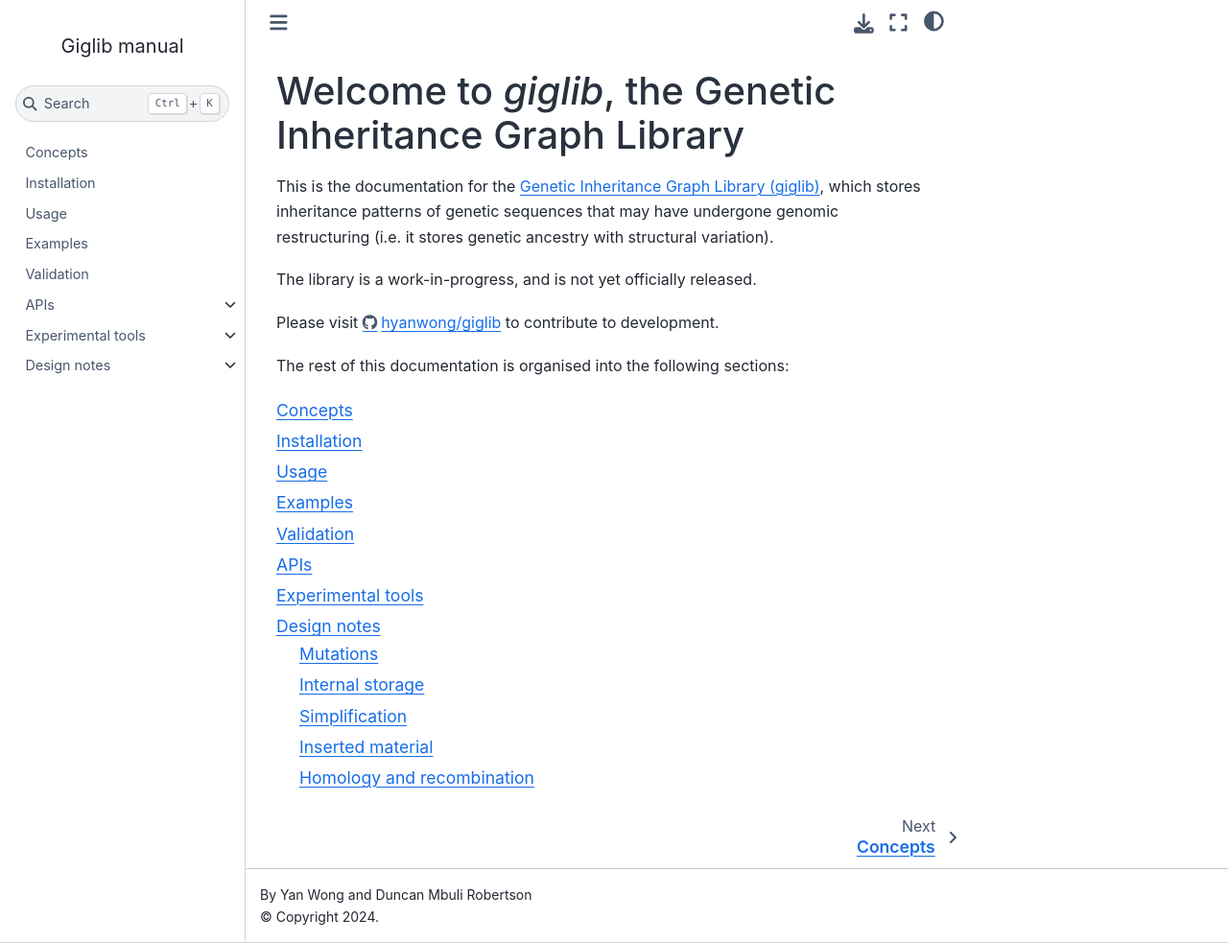
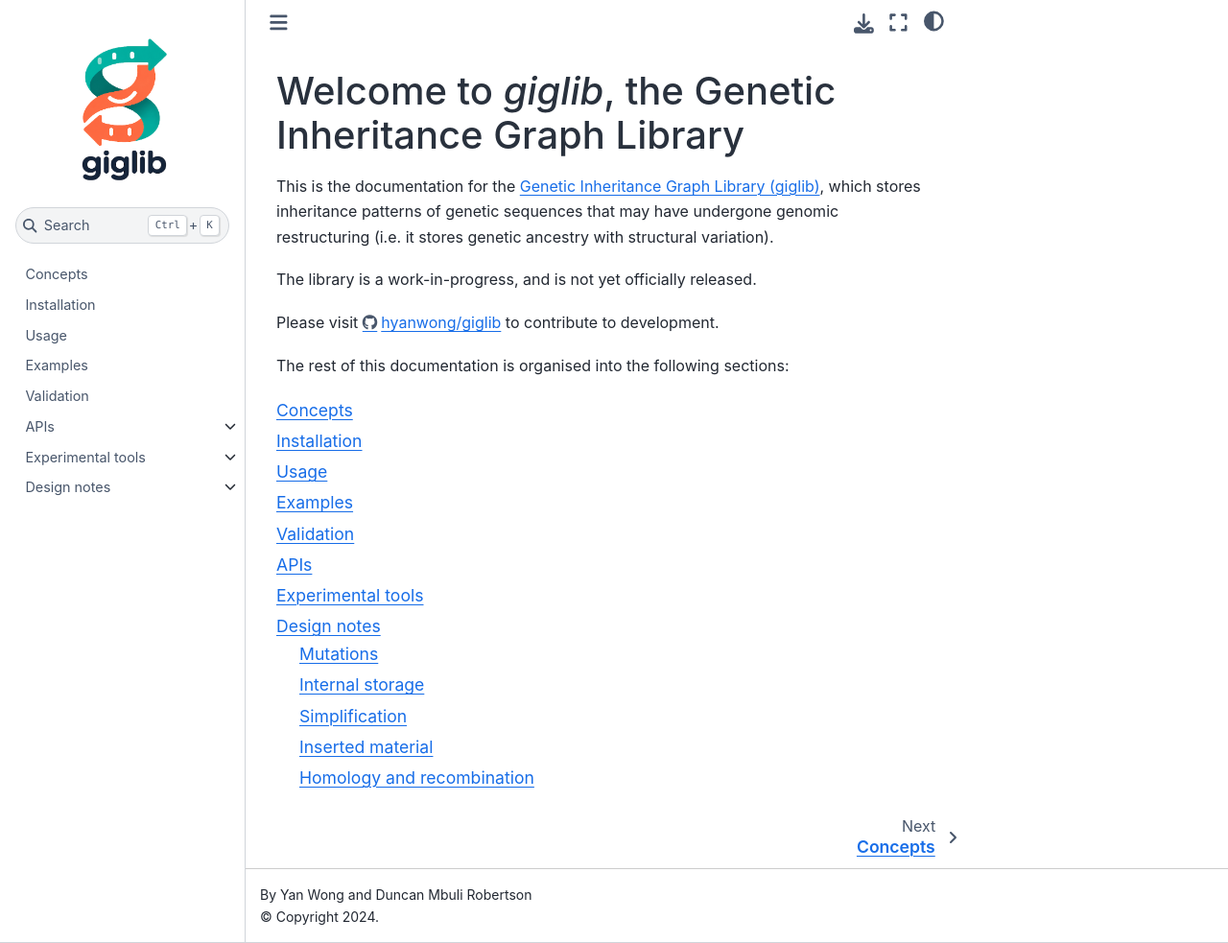
Before and after one commit to hyanwong/giglib, a Jupyter Book: the page built from docs/index.md, in a window 1280 px wide and 983 px high. Shown: the whole window at 96% size. Built offline with Jupyter Book 1.0.4 settings and Sphinx 7.4.7 and the Sphinx Book theme 1.1.4, drawn with Linux system fonts in a browser that asks for light colours.

Commit message:
Add the giglib logo to the docs and README
The logo is at the top of the docs sidebar (with a version with white text for the
dark theme), the symbol alone is the docs favicon, and the README shows the logo.

Co-Authored-By: Claude Opus 5.5 <noreply@anthropic.com>

```diff
--- a/docs/_config.yml
+++ b/docs/_config.yml
@@ -4,6 +4,7 @@
 title: Giglib manual
 author: Yan Wong and Duncan Mbuli Robertson
 copyright: "2024"
+logo: _static/giglib_logo.png
 only_build_toc_files: true
 
 execute:
@@ -21,6 +22,7 @@ bibtex_bibfiles:
   - references.bib
 
 html:
+  favicon: _static/giglib_icon.png
   use_issues_button: true
   use_repository_button: true
   use_edit_page_button: true
@@ -45,6 +47,8 @@ sphinx:
       html_theme: sphinx_book_theme
       html_theme_options:
         pygments_dark_style: monokai
+        logo:
+          image_dark: _static/giglib_logo_dark.png
       pygments_style: monokai
       bibtex_reference_style: author_year
       myst_enable_extensions:
--- /dev/null
+++ b/docs/_static/logo.css
@@ -0,0 +1,5 @@
+/* The logo is tall, so stop it filling the whole width of the sidebar */
+.navbar-brand img.logo__image {
+  max-height: 160px;
+  width: auto;
+}
```
Also changed, not shown: README.md (+2 -0 lines), docs/_static/giglib_icon.png (added), docs/_static/giglib_logo.png (added), docs/_static/giglib_logo_dark.png (added).
